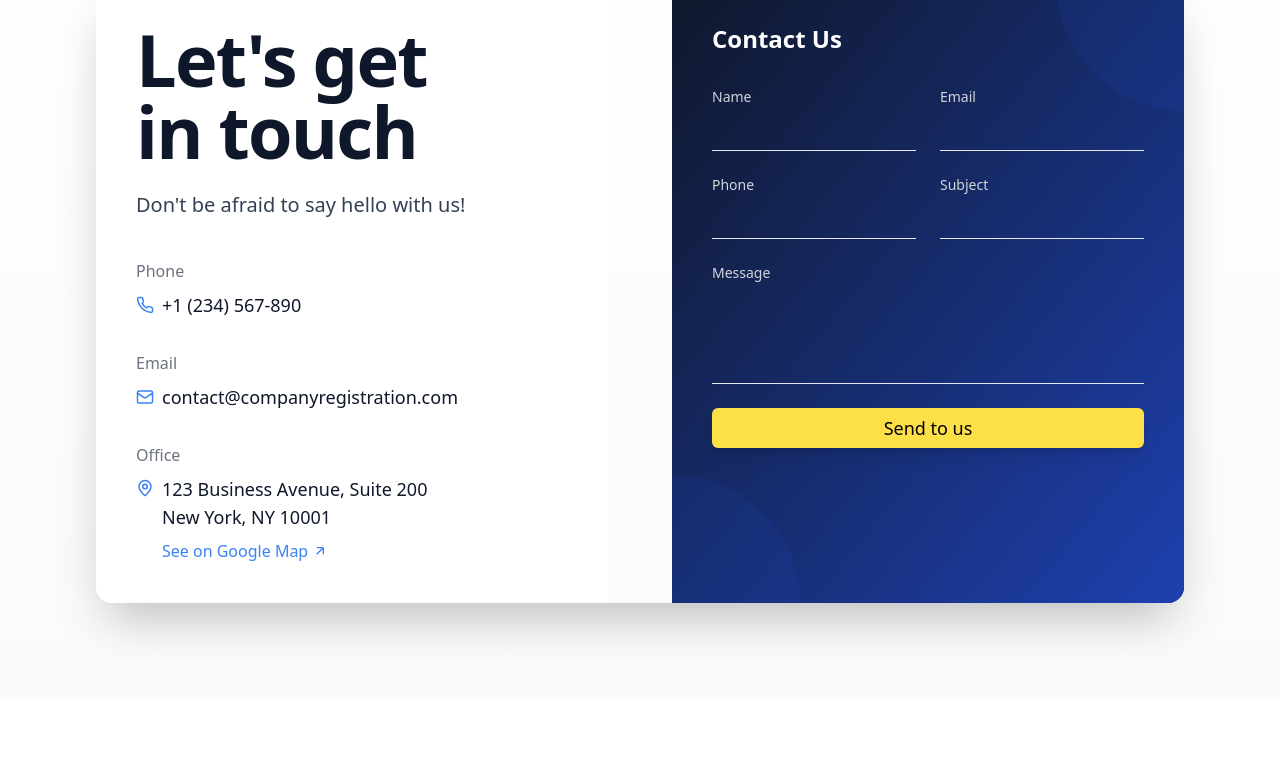
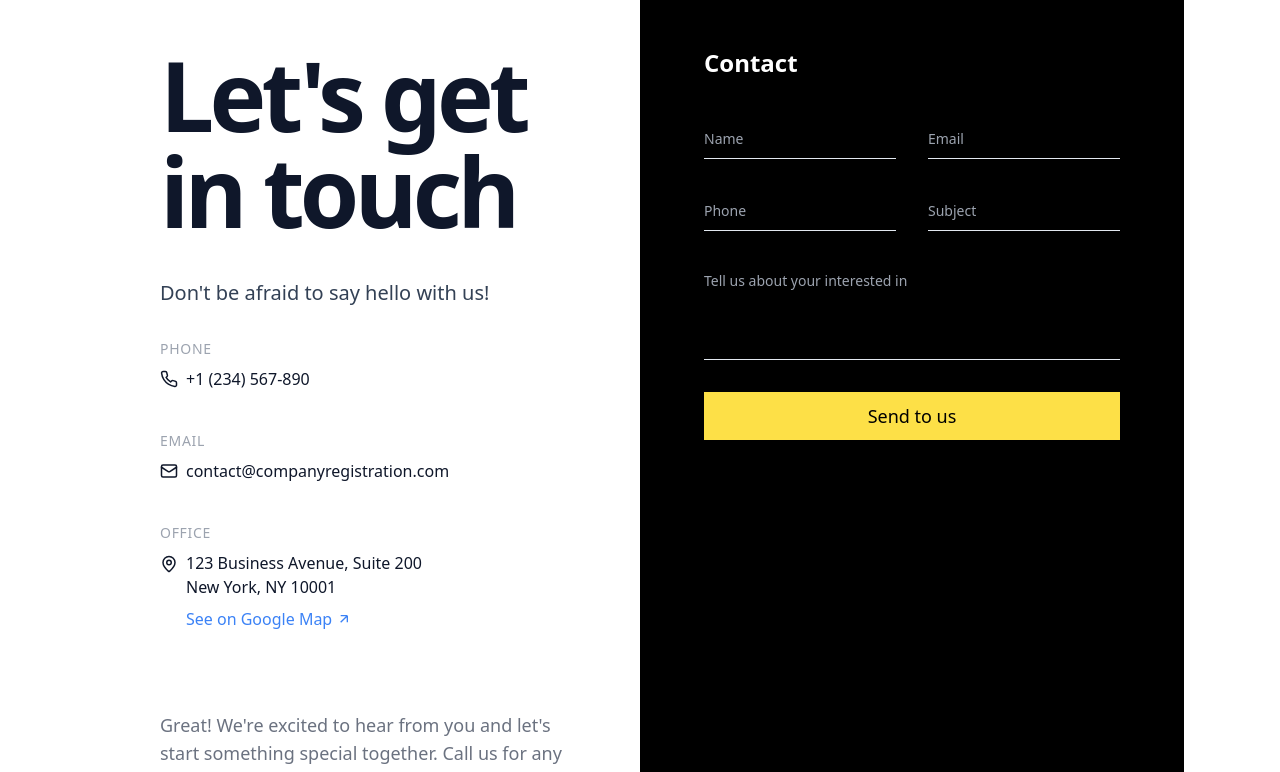
Before and after one commit to hardikdabral2003/shimmer-startup-launchpad-page, a React (Vite) app: page / in a window 1280 px wide. Shown: the part 829-1601 px from the top of the page. Built offline with nearby package versions, Linux system fonts and the light colour scheme.

Commit message:
Refactor: Update form component
Update the form component based on the new requirements.

```diff
--- a/src/components/RegistrationForm.tsx
+++ b/src/components/RegistrationForm.tsx
@@ -8,53 +8,54 @@ import { Mail, Phone, MapPin } from 'lucide-react';
 
 const RegistrationForm = () => {
   return (
-    <section id="registration-form" className="py-24 px-6 md:px-12 lg:px-24 bg-gradient-to-b from-white to-gray-50">
-      <div className="container-tight">
-        <motion.div
-          initial={{ opacity: 0, y: 40 }}
-          whileInView={{ opacity: 1, y: 0 }}
-          viewport={{ once: true }}
-          transition={{ duration: 0.7 }}
-          className="grid grid-cols-1 md:grid-cols-2 gap-8 md:gap-16 shadow-2xl rounded-2xl overflow-hidden"
-        >
+    <section id="registration-form" className="py-24 px-6 md:px-12 lg:px-24 bg-white">
+      <div className="container-tight max-w-7xl mx-auto">
+        <div className="grid grid-cols-1 md:grid-cols-2">
           {/* Left Column - Text Content */}
-          <div className="space-y-10 p-10 bg-white">
+          <div className="p-12 lg:p-16 flex flex-col justify-between">
+            <div className="space-y-8">
               <div>
-              <h2 className="text-7xl font-bold tracking-tight text-company-blue mb-6">
+                <h1 className="text-8xl font-bold tracking-tighter text-company-blue leading-none mb-6">
                   Let's get<br />in touch
-              </h2>
-              <p className="text-xl text-company-darkgray mb-6">
+                </h1>
+                <p className="text-xl text-company-darkgray mt-10">
                   Don't be afraid to say hello with us!
                 </p>
               </div>
 
-            <div className="space-y-8">
-              <div className="hover:translate-x-2 transition-transform duration-300">
-                <h3 className="text-gray-500 mb-2">Phone</h3>
+              <motion.div
+                initial={{ opacity: 0, y: 20 }}
+                whileInView={{ opacity: 1, y: 0 }}
+                viewport={{ once: true }}
+                transition={{ delay: 0.1, duration: 0.5 }}
+                className="mt-16 space-y-10"
+              >
+                <div>
+                  <h3 className="text-gray-400 text-sm uppercase tracking-wider mb-2">Phone</h3>
                   <div className="flex items-center">
-                  <Phone size={18} className="mr-2 text-company-lightblue" />
-                  <a href="tel:+123456789" className="text-company-blue text-lg hover:text-company-lightblue transition-colors">
+                    <Phone size={18} className="mr-2 text-company-blue" />
+                    <a href="tel:+123456789" className="text-company-blue hover:text-company-lightblue transition-colors">
                       +1 (234) 567-890
                     </a>
                   </div>
                 </div>
 
-              <div className="hover:translate-x-2 transition-transform duration-300">
-                <h3 className="text-gray-500 mb-2">Email</h3>
+                <div>
+                  <h3 className="text-gray-400 text-sm uppercase tracking-wider mb-2">Email</h3>
                   <div className="flex items-center">
-                  <Mail size={18} className="mr-2 text-company-lightblue" />
-                  <a href="mailto:contact@companyregistration.com" className="text-company-blue text-lg hover:text-company-lightblue transition-colors">
+                    <Mail size={18} className="mr-2 text-company-blue" />
+                    <a href="mailto:contact@companyregistration.com" className="text-company-blue hover:text-company-lightblue transition-colors">
                       contact@companyregistration.com
                     </a>
                   </div>
                 </div>
 
-              <div className="hover:translate-x-2 transition-transform duration-300">
-                <h3 className="text-gray-500 mb-2">Office</h3>
+                <div>
+                  <h3 className="text-gray-400 text-sm uppercase tracking-wider mb-2">Office</h3>
                   <div className="flex items-start">
-                  <MapPin size={18} className="mr-2 mt-1 text-company-lightblue" />
+                    <MapPin size={18} className="mr-2 mt-1 text-company-blue" />
                     <div>
-                    <p className="text-company-blue text-lg">
+                      <p className="text-company-blue">
                         123 Business Avenue, Suite 200<br />
                         New York, NY 10001
                       </p>
@@ -72,79 +73,75 @@ const RegistrationForm = () => {
                     </div>
                   </div>
                 </div>
+              </motion.div>
+            </div>
+
+            <div className="mt-auto">
+              <motion.div
+                initial={{ opacity: 0 }}
+                whileInView={{ opacity: 1 }}
+                viewport={{ once: true }}
+                transition={{ delay: 0.3, duration: 0.5 }}
+                className="text-lg text-gray-500 mt-20"
+              >
+                <p>Great! We're excited to hear from you and let's start something special together. Call us for any inquiry.</p>
+              </motion.div>
             </div>
           </div>
 
           {/* Right Column - Contact Form */}
-          <div className="bg-company-blue bg-gradient-to-br from-company-blue to-blue-800 text-white p-10 relative overflow-hidden">
-            <div className="absolute top-0 right-0 w-64 h-64 bg-blue-700 rounded-full opacity-10 -mr-32 -mt-32"></div>
-            <div className="absolute bottom-0 left-0 w-64 h-64 bg-blue-700 rounded-full opacity-10 -ml-32 -mb-32"></div>
-
-            <h3 className="text-2xl font-semibold mb-8 relative z-10">Contact Us</h3>
-            <form className="space-y-6 relative z-10">
-              <div className="grid grid-cols-1 md:grid-cols-2 gap-6">
-                <div className="group">
-                  <label htmlFor="name" className="text-sm text-gray-300 mb-1 block">
-                    Name
-                  </label>
+          <div className="bg-black text-white p-12 lg:p-16">
+            <h3 className="text-2xl font-semibold mb-10">Contact</h3>
+            <form className="space-y-8">
+              <div className="grid grid-cols-1 md:grid-cols-2 gap-8">
+                <div>
                   <Input
-                    id="name"
-                    type="text"
-                    className="bg-transparent border-b border-t-0 border-l-0 border-r-0 rounded-none px-0 text-white placeholder:text-gray-400 focus-visible:ring-0 group-hover:border-blue-300 transition-colors"
+                    placeholder="Name"
+                    className="bg-transparent border-b border-t-0 border-l-0 border-r-0 rounded-none px-0 text-white placeholder:text-gray-400 focus-visible:ring-0 hover:border-gray-300 transition-colors"
                   />
                 </div>
-                <div className="group">
-                  <label htmlFor="email" className="text-sm text-gray-300 mb-1 block">
-                    Email
-                  </label>
+                <div>
                   <Input
-                    id="email"
+                    placeholder="Email"
                     type="email"
-                    className="bg-transparent border-b border-t-0 border-l-0 border-r-0 rounded-none px-0 text-white placeholder:text-gray-400 focus-visible:ring-0 group-hover:border-blue-300 transition-colors"
-                  />
-                </div>
-                <div className="group">
-                  <label htmlFor="phone" className="text-sm text-gray-300 mb-1 block">
-                    Phone
-                  </label>
-                  <Input
-                    id="phone"
-                    type="tel"
-                    className="bg-transparent border-b border-t-0 border-l-0 border-r-0 rounded-none px-0 text-white placeholder:text-gray-400 focus-visible:ring-0 group-hover:border-blue-300 transition-colors"
-                  />
-                </div>
-                <div className="group">
-                  <label htmlFor="subject" className="text-sm text-gray-300 mb-1 block">
-                    Subject
-                  </label>
-                  <Input
-                    id="subject"
-                    type="text"
-                    className="bg-transparent border-b border-t-0 border-l-0 border-r-0 rounded-none px-0 text-white placeholder:text-gray-400 focus-visible:ring-0 group-hover:border-blue-300 transition-colors"
+                    className="bg-transparent border-b border-t-0 border-l-0 border-r-0 rounded-none px-0 text-white placeholder:text-gray-400 focus-visible:ring-0 hover:border-gray-300 transition-colors"
                   />
                 </div>
               </div>
 
-              <div className="group">
-                <label htmlFor="message" className="text-sm text-gray-300 mb-1 block">
-                  Message
-                </label>
+              <div className="grid grid-cols-1 md:grid-cols-2 gap-8">
+                <div>
+                  <Input
+                    placeholder="Phone"
+                    type="tel"
+                    className="bg-transparent border-b border-t-0 border-l-0 border-r-0 rounded-none px-0 text-white placeholder:text-gray-400 focus-visible:ring-0 hover:border-gray-300 transition-colors"
+                  />
+                </div>
+                <div>
+                  <Input
+                    placeholder="Subject"
+                    className="bg-transparent border-b border-t-0 border-l-0 border-r-0 rounded-none px-0 text-white placeholder:text-gray-400 focus-visible:ring-0 hover:border-gray-300 transition-colors"
+                  />
+                </div>
+              </div>
+
+              <div>
                 <Textarea
-                  id="message"
+                  placeholder="Tell us about your interested in"
                   rows={4}
-                  className="bg-transparent border-b border-t-0 border-l-0 border-r-0 rounded-none px-0 resize-none text-white placeholder:text-gray-400 focus-visible:ring-0 group-hover:border-blue-300 transition-colors"
+                  className="bg-transparent border-b border-t-0 border-l-0 border-r-0 rounded-none px-0 resize-none text-white placeholder:text-gray-400 focus-visible:ring-0 hover:border-gray-300 transition-colors"
                 />
               </div>
 
               <Button
                 type="submit"
-                className="w-full bg-yellow-300 hover:bg-yellow-400 text-black font-medium py-3 text-lg shadow-lg hover:shadow-xl transition-all duration-300"
+                className="w-full bg-yellow-300 hover:bg-yellow-400 text-black font-medium py-6 rounded-none text-lg transition-all duration-300"
               >
                 Send to us
               </Button>
             </form>
           </div>
-        </motion.div>
+        </div>
       </div>
     </section>
   );
--- a/src/components/ScrollButton.tsx
+++ b/src/components/ScrollButton.tsx
@@ -45,8 +45,8 @@ const ScrollButton = () => {
           <Button
             onClick={scrollToForm}
             className="bg-yellow-300 hover:bg-yellow-400 text-black rounded-full p-4 shadow-lg hover:shadow-xl transition-all duration-300"
+            aria-label="Get in touch"
           >
-            <span className="sr-only">Get in touch</span>
             <ArrowUp className="w-5 h-5" />
           </Button>
         </motion.div>
```
Lines whose indentation alone changed are shown as unchanged.
